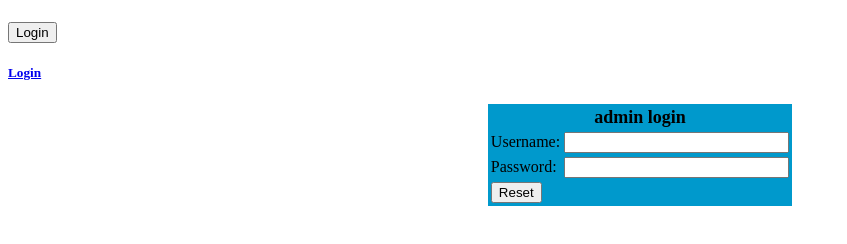
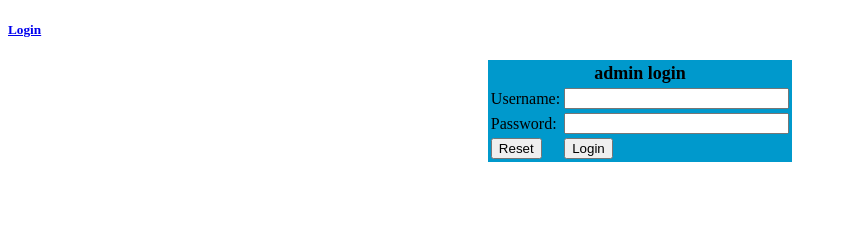
Before and after one commit to fadiabuhanna/ApartmentRental, a website: page pages/adminLogin.html in a window 1280 px wide. Shown: the whole page, without its empty margins (0-847 px from the left). Drawn offline with Linux system fonts and the light colour scheme.

Commit message:
change td

```diff
--- a/pages/adminLogin.html
+++ b/pages/adminLogin.html
@@ -43,7 +43,7 @@
 
 			<tr>
 			<td ><input type="Reset"></td>
-			<h5><input type="submit" onclick="return check(this.form)" value="Login" > </h5>
+			<td><input type="submit" onclick="return check(this.form)" value="Login" > </td>
 
 			<h5><a href="/admin/customer-info" class="btn btn-outline-primary">Login</a></h5>
 
```
